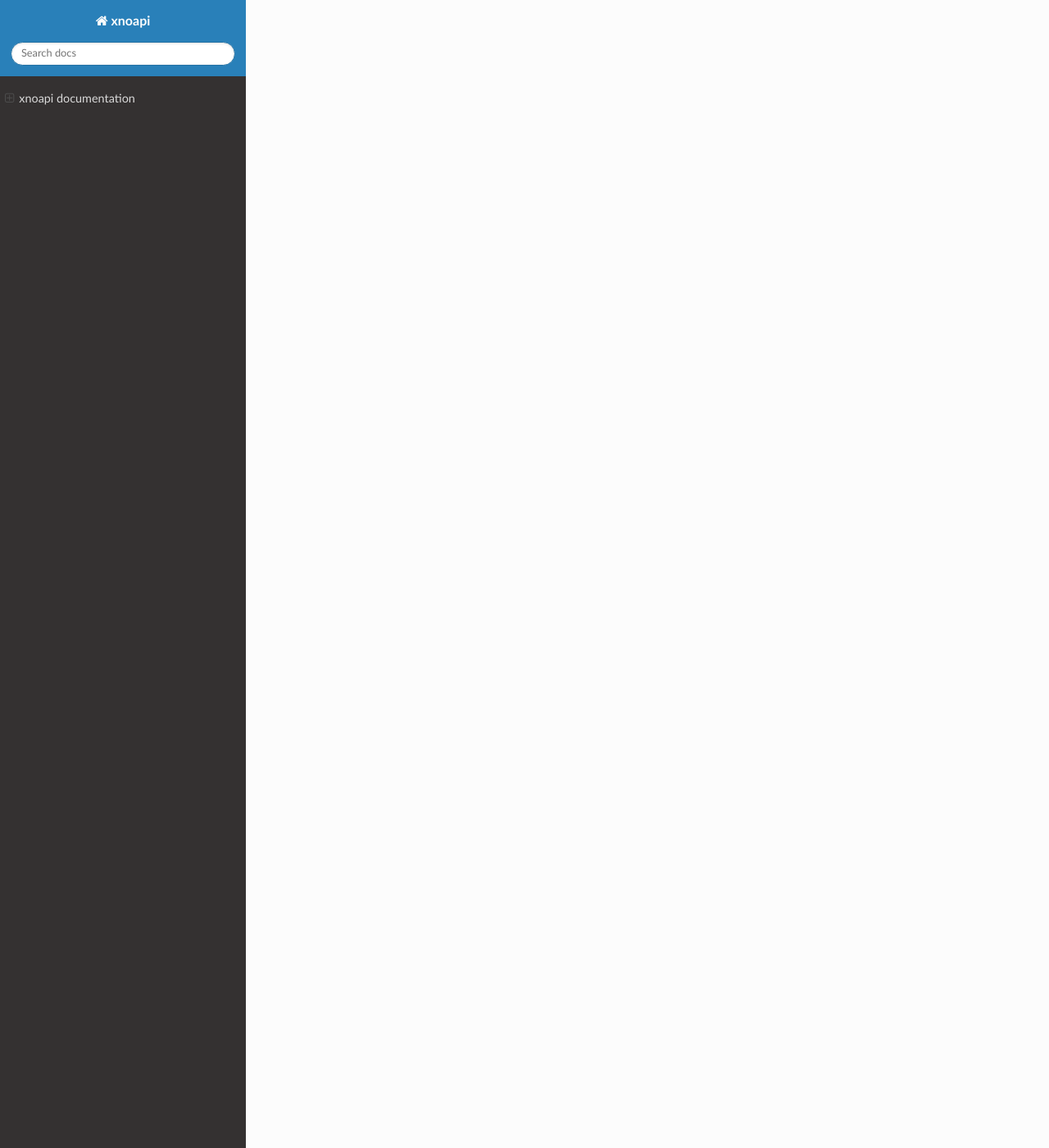
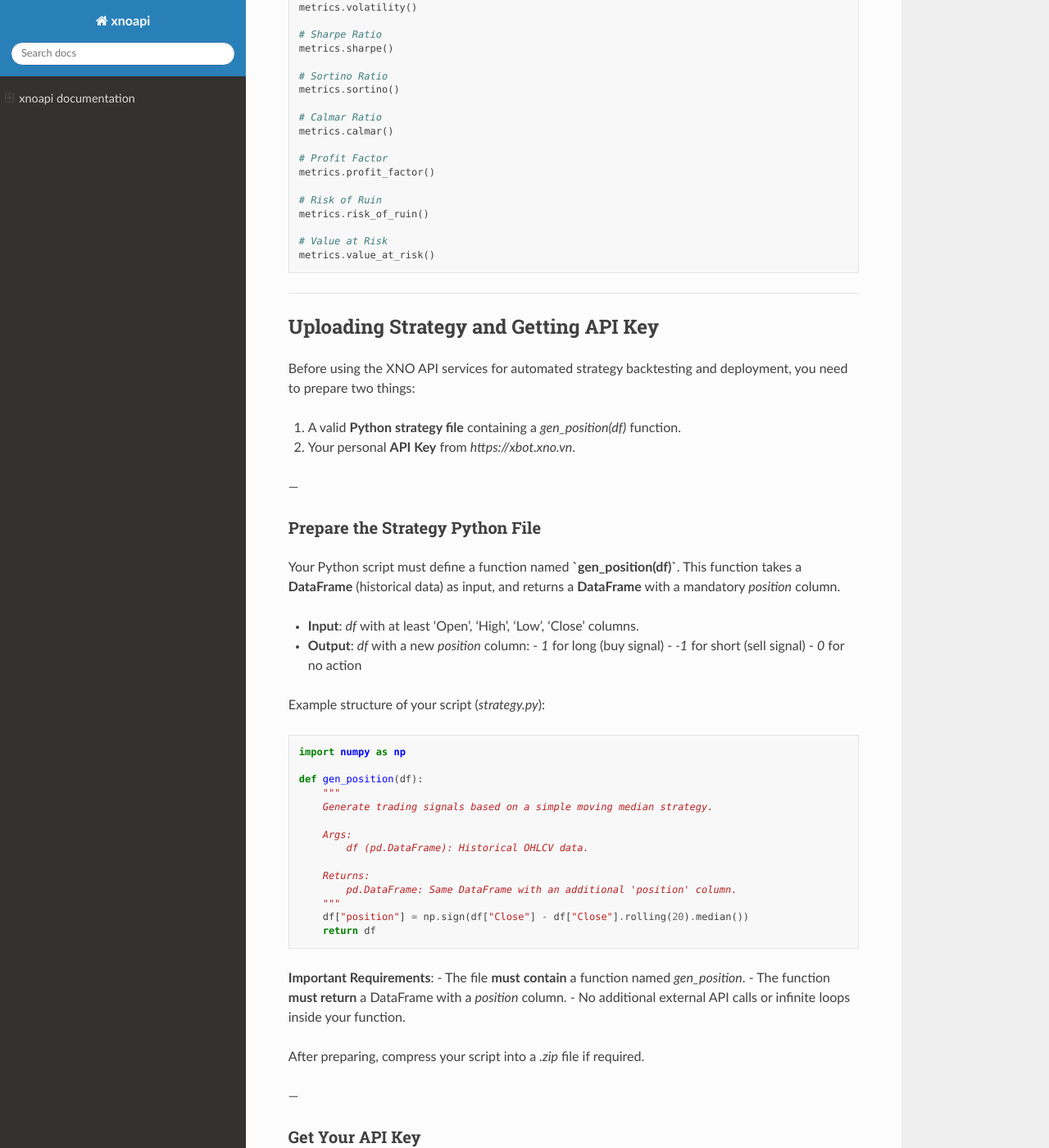
Before and after one commit to xnoproject/xnoapi, a Sphinx documentation site: the page built from source/index.rst, in a window 1280 px wide and 1400 px high, scrolled down 3456 px. Shown: the whole window at 82% size. Built offline with Sphinx 7.4.7 and the Read the Docs theme 3.1.0, drawn with Linux system fonts in a browser that asks for light colours; pages that are not in the unit, such as notebooks, are missing from menus; some of the changed text lies outside the part shown.

Commit message:
feat: update read the docs

```diff
--- a/source/index.rst
+++ b/source/index.rst
@@ -92,7 +92,6 @@ Available Modules
 -----------------
 
 **Financial Data**
-
 - `xnoapi.vn.data.stocks`
   - `list_liquid_asset()`: List of high-liquidity Vietnamese stocks.
   - `get_hist(asset)`: Historical OHLCV data.
@@ -100,7 +99,6 @@ Available Modules
   - `get_hist(asset, frequency)`: Derivative market data (e.g., VN30F1M).
 
 **Metrics and Analytics**
-
 - `xnoapi.vn.metrics.Metrics`:
   - Includes: Sharpe Ratio, Sortino Ratio, Max Drawdown, Avg Gain/Loss, Hit Ratio...
 - `xnoapi.vn.metrics.Backtest_Derivates`:
@@ -173,6 +171,7 @@ Examples
 **Using Metrics**
 
 .. code:: python
+
    from xnoapi.vn.metrics import Metrics, Backtest_Derivates
    from xnoapi.vn.data import derivatives
    import numpy as np
@@ -247,6 +246,85 @@ Examples
 
 ----
 
+Uploading Strategy and Getting API Key
+--------------------------------------
+
+Before using the XNO API services for automated strategy backtesting and deployment, you need to prepare two things:
+
+1. A valid **Python strategy file** containing a `gen_position(df)` function.
+2. Your personal **API Key** from `https://xbot.xno.vn`.
+
+---
+
+Prepare the Strategy Python File
+^^^^^^^^^^^^^^^^^^^^^^^^^^^^^^^^^
+
+Your Python script must define a function named **`gen_position(df)`**.
+This function takes a **DataFrame** (historical data) as input, and returns a **DataFrame** with a mandatory `position` column.
+
+- **Input**: `df` with at least 'Open', 'High', 'Low', 'Close' columns.
+- **Output**: `df` with a new `position` column:
+  - `1` for long (buy signal)
+  - `-1` for short (sell signal)
+  - `0` for no action
+
+Example structure of your script (`strategy.py`):
+
+.. code:: python
+
+   import numpy as np
+
+   def gen_position(df):
+       """
+       Generate trading signals based on a simple moving median strategy.
+
+       Args:
+           df (pd.DataFrame): Historical OHLCV data.
+
+       Returns:
+           pd.DataFrame: Same DataFrame with an additional 'position' column.
+       """
+       df["position"] = np.sign(df["Close"] - df["Close"].rolling(20).median())
+       return df
+
+**Important Requirements**:
+- The file **must contain** a function named `gen_position`.
+- The function **must return** a DataFrame with a `position` column.
+- No additional external API calls or infinite loops inside your function.
+
+After preparing, compress your script into a `.zip` file if required.
+
+---
+
+Get Your API Key
+^^^^^^^^^^^^^^^^
+
+You need an API Key to interact with the XNO API services. Follow these steps:
+
+1. Go to the XNO API Portal:
+   `https://xbot.xno.vn`
+2. Register a new account (if you don't have one) or log in.
+3. Navigate to "Xbot Hub" -> Cài đặt -> Mã API.
+4. Click "Tạo mã API" or Copy your API Key existed.
+
+You will need to initialize the XNO API client in your scripts using:
+
+.. code:: python
+
+   from xnoapi import client
+
+   client(apikey="your_generated_api_key")
+
+---
+
+Next Steps
+^^^^^^^^^^
+
+- Upload your `.py` file via the XNO bot upload interface.
+- Monitor strategy performance, backtesting results, and live trading simulations via your dashboard.
+
+----
+
 Credits
 -------
 
```
